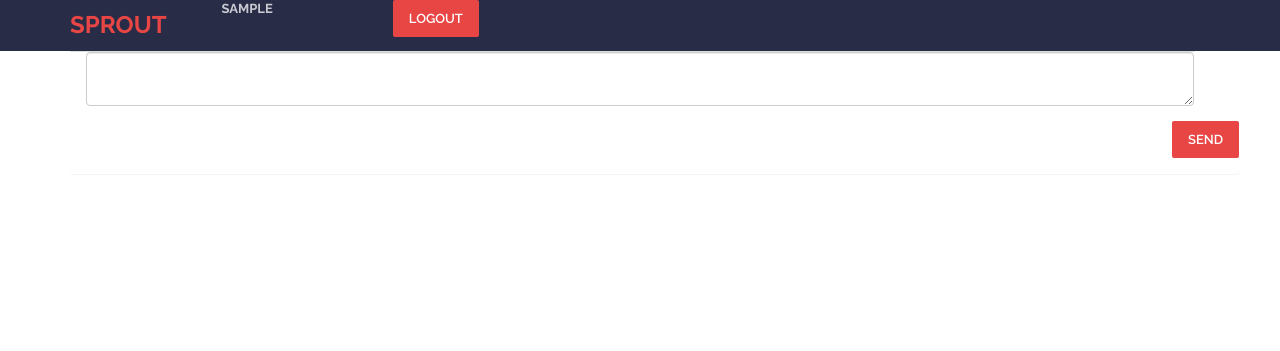
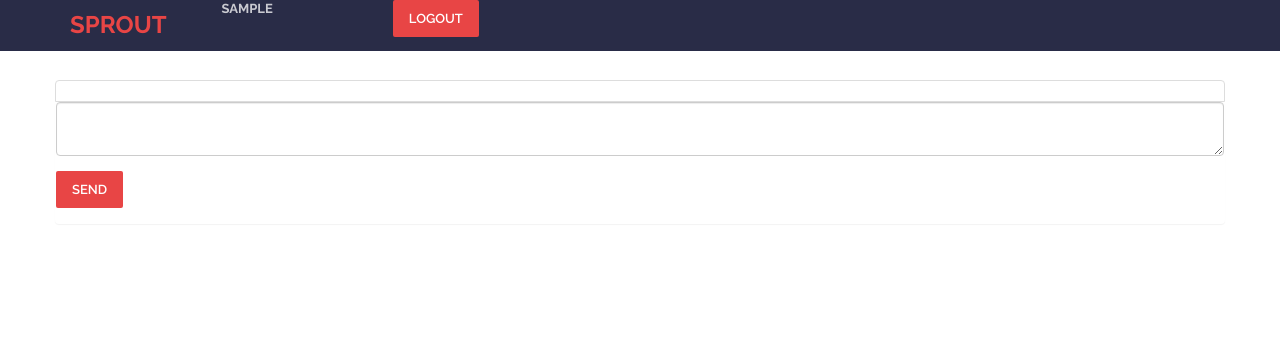
Before and after one commit to iamty7/CS411Project, a Django app: page /chatroom/ in a window 1280 px wide. Shown: the top 351 px of the page. Run offline with Django 3.2, Linux system fonts and the light colour scheme; the visitor is signed in with stand-in values (Sample User, id 1); data comes from the database, SQL or seed files in the repository; data that the repository does not hold is empty; some libraries are stand-ins or nearby versions.

Commit message:
chatroom update v4

```diff
--- a/mysite/yelp/templates/yelp/chatroom.html
+++ b/mysite/yelp/templates/yelp/chatroom.html
@@ -42,7 +42,7 @@
                 <a class="navbar-brand" href="{% url 'home' %}">
                     <font size="5" color="#e84545"><strong>Sprout</strong></font>
                 </a>
-                <a style = "padding-right: 80px;">{{user.username}}</a>
+                <a class ="avbar-brand" style = "padding-right: 80px;">{{user.username}}</a>
                 <a class = "pull-right">
                     <form id="logout"  method="POST" action="/logout/">
                     {% csrf_token %}
@@ -56,10 +56,10 @@
         <!-- /.container -->
     </nav>
 
-    <div class="container" style=padding-top:30px ;>
+    <div class="container" style="padding-top:80px;"">
         {% block content %}
 
-        <div class="list-group col-md-12">
+        <div class="row list-group">
             <div class="list-group-item">
                 {% for chat in chats %}
                 <h4 class="list-group-item-heading">{{chat.sender}}:{{chat.content}}</h4>
@@ -71,10 +71,10 @@
 
             <form id="chatForm" class="form-horizontal panel container" method="POST" action="/chatroom/post/">
             {% csrf_token %}
-            <div class="form-group col-md-12">
+            <div class="row form-group">
                 <textarea type="text" name="content" id="content" value="" class="form-control" id="exampleMessage" placeholder=""></textarea>
             </div>
-            <div class="row form-group pull-right">
+            <div class="row form-group">
                 <input type="hidden" name="post_type" value="send_chat"/>
                 <input type="submit" class="btn btn-lg btn-primary" value="Send"/>
             </div>
```
